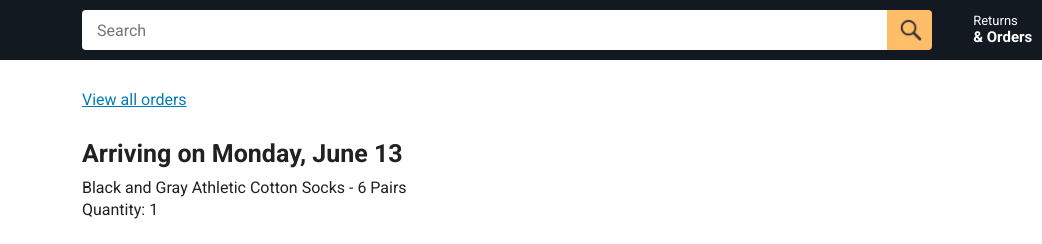
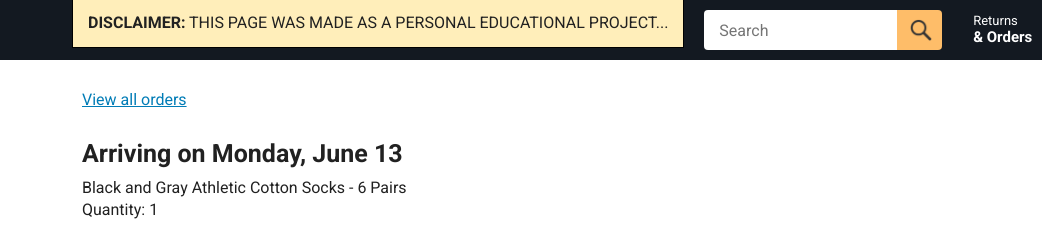
Before and after one commit to bytefault/Amazon-Clone, a plain HTML site: page tracking.html in a window 1280 px wide. Shown: the top 244 px of the page, 133-1175 px from the left. Drawn offline with Linux system fonts and the light colour scheme.

Commit message:
Update tracking.html

```diff
--- a/tracking.html
+++ b/tracking.html
@@ -32,6 +32,10 @@
           />
         </a>
       </div>
+       <!-- EDUCATIONAL DISCLAIMER -->
+    <div style="background-color: #ffeeba; padding: 15px; margin: 5px 10px 20px 10px; text-align: center; border: 1px solid black !important;">
+    <strong>DISCLAIMER:</strong> THIS PAGE WAS MADE AS A PERSONAL EDUCATIONAL PROJECT...
+    </div>
 
       <div class="amazon-header-middle-section">
         <input class="search-bar" type="text" placeholder="Search" />
```
